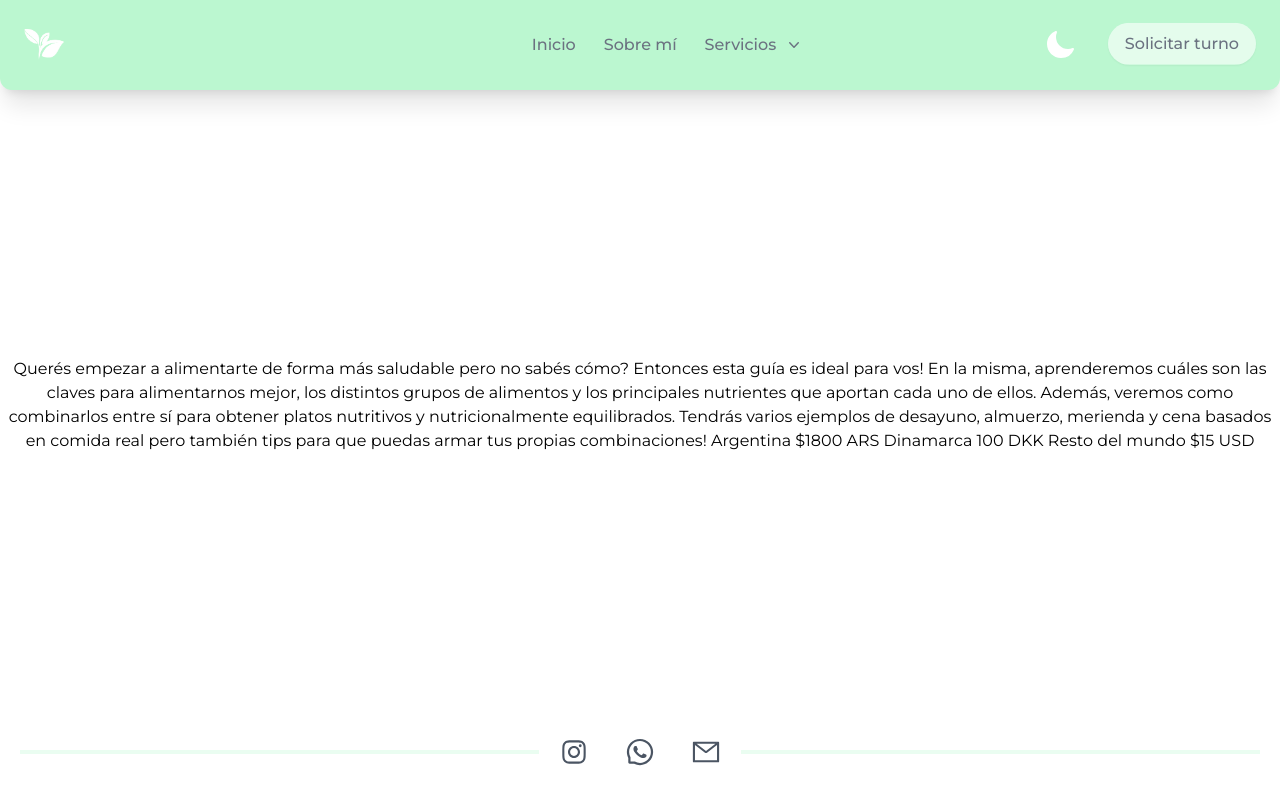
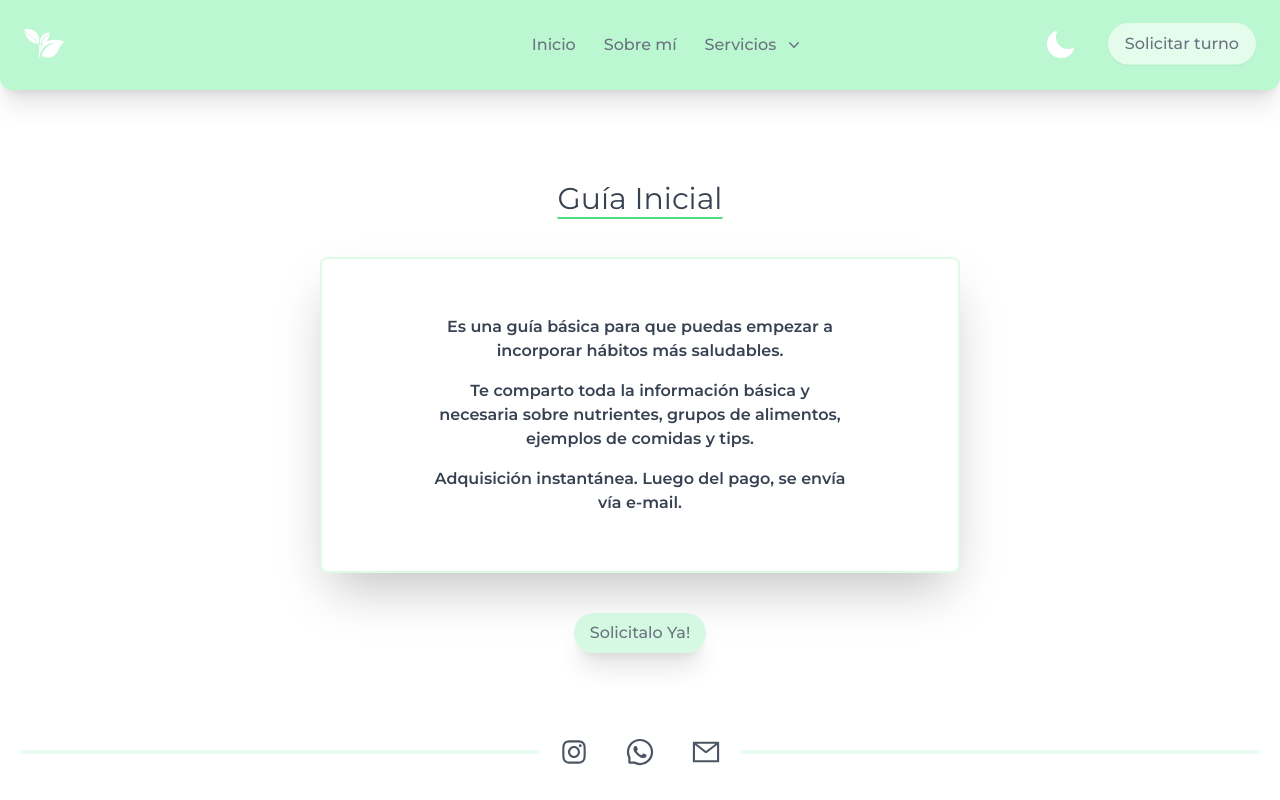
Before and after one commit to francogiuntoli/lupi_site, a Next.js app: page /guia-inicial in a window 1280 px wide. Built offline with nearby package versions, Linux system fonts and the light colour scheme; what prettier-plugin-tailwindcss would draw is missing.

Commit message:
added page titles, updated text in sections, button with wsapp link for guia inicial

```diff
--- a/app/about/page.tsx
+++ b/app/about/page.tsx
@@ -1,11 +1,12 @@
 export default function About() {
   return (
     <div className="m-auto mt-6 flex flex-col items-center justify-center">
-      <div className="m-auto mb-5 w-[90%] rounded-lg border-2 border-green-200 border-opacity-50 p-10 text-center text-gray-700 shadow-2xl dark:bg-zinc-800 dark:text-white sm:mb-0 md:w-[65%] lg:w-[50%]">
+      <h1 className="mb-10 text-3xl text-gray-700 underline decoration-green-400 decoration-2 underline-offset-8 dark:text-green-200 dark:decoration-green-200">
+        Sobre Mí
+      </h1>
+      <div className="m-auto mb-5 flex w-[90%] justify-center rounded-lg border-2 border-green-200 border-opacity-50 p-10 text-center text-gray-700 shadow-2xl dark:bg-zinc-800 dark:text-white sm:mb-0 md:w-[65%] lg:w-[50%]">
+        <div className="max-w-[75%]">
           <ul className="text-gray-700">
-          <h1 className="text-2xl text-green-400 underline decoration-green-400 decoration-2 underline-offset-8 dark:text-green-200 dark:decoration-green-200">
-            Sobre mí
-          </h1>
             <li className="my-4 font-semibold text-gray-700 dark:text-white ">
               Soy Licenciada en Nutrición desde hace más de 5 años.
             </li>
@@ -17,10 +18,12 @@ export default function About() {
               basadas en comida real y disminuir el consumo de procesados.
             </li>
             <li className="my-4 font-semibold text-gray-700 dark:text-white ">
-            Mi objetivo es que vos también te sumes a tener este estilo de vida.
+              Mi objetivo es que vos también te sumes a tener este estilo de
+              vida.
             </li>
           </ul>
         </div>
       </div>
+    </div>
   );
 }
--- a/app/guia-inicial/page.tsx
+++ b/app/guia-inicial/page.tsx
@@ -1,15 +1,37 @@
+import Link from "next/link";
+
 function GuiaInicial() {
   return (
-    <div className="text-center">
-      Querés empezar a alimentarte de forma más saludable pero no sabés cómo?
-      Entonces esta guía es ideal para vos! En la misma, aprenderemos cuáles son
-      las claves para alimentarnos mejor, los distintos grupos de alimentos y
-      los principales nutrientes que aportan cada uno de ellos. Además, veremos
-      como combinarlos entre sí para obtener platos nutritivos y
-      nutricionalmente equilibrados. Tendrás varios ejemplos de desayuno,
-      almuerzo, merienda y cena basados en comida real pero también tips para
-      que puedas armar tus propias combinaciones! Argentina $1800 ARS Dinamarca
-      100 DKK Resto del mundo $15 USD
+    <div className="m-auto mt-6 flex flex-col items-center justify-center">
+      <h1 className="mb-10 text-3xl text-gray-700 underline decoration-green-400 decoration-2 underline-offset-8 dark:text-green-200 dark:decoration-green-200">
+        Guía Inicial
+      </h1>
+      <div className="m-auto mb-5 flex w-[90%] justify-center rounded-lg border-2 border-green-200 border-opacity-50 p-10 text-center text-gray-700 shadow-2xl dark:bg-zinc-800 dark:text-white sm:mb-0 md:w-[65%] lg:w-[50%]">
+        <div className="max-w-[75%]">
+          <ul className="text-gray-700">
+            <li className="my-4 font-semibold text-gray-700 dark:text-white ">
+              Es una guía básica para que puedas empezar a incorporar hábitos
+              más saludables.
+            </li>
+            <li className="my-4 font-semibold text-gray-700 dark:text-white ">
+              Te comparto toda la información básica y necesaria sobre
+              nutrientes, grupos de alimentos, ejemplos de comidas y tips.
+            </li>
+            <li className="my-4 font-semibold text-gray-700 dark:text-white ">
+              Adquisición instantánea. Luego del pago, se envía vía e-mail.
+            </li>
+          </ul>
+        </div>
+      </div>
+
+      <Link
+        className="mt-10 flex select-none justify-center rounded-full bg-green-200/60 px-4 py-2 font-medium text-gray-500 shadow-xl hover:border-gray-500 hover:bg-green-200 hover:text-gray-500 dark:bg-green-200 dark:text-gray-500 dark:shadow-2xl dark:shadow-white/50 dark:hover:bg-green-300/50 dark:hover:text-white"
+        href="https://api.whatsapp.com/send?phone=4591690715&text=Hola!%20Me%20gustar%C3%ADa%20adquirir%20la%20gu%C3%ADa%20inicial"
+        target="_blank"
+        rel="noreferrer"
+      >
+        Solicitalo Ya!
+      </Link>
     </div>
   );
 }
--- a/app/primera-consulta/page.tsx
+++ b/app/primera-consulta/page.tsx
@@ -3,24 +3,24 @@ import Iframe from "../../components/Iframe";
 export default function PrimeraConsulta() {
   return (
     <div className="m-auto mt-6 flex flex-col items-center justify-center">
-      <div className="m-auto mb-5 w-[90%] rounded-lg border-2 border-green-200 border-opacity-50 p-10 text-center text-gray-700 shadow-2xl dark:bg-zinc-800 dark:text-white sm:mb-0 md:w-[65%] lg:w-[50%]">
+      <h1 className="mb-10 text-3xl text-gray-700 underline decoration-green-400 decoration-2 underline-offset-8 dark:text-green-200 dark:decoration-green-200">
+        Consulta Personalizada
+      </h1>
+      <div className="m-auto mb-5 flex w-[90%] justify-center rounded-lg border-2 border-green-200 border-opacity-50 p-10 text-center text-gray-700 shadow-2xl dark:bg-zinc-800 dark:text-white sm:mb-0 md:w-[65%] lg:w-[50%]">
+        <div className="w-[70%]">
           <ul className="text-gray-700">
             <h1 className="text-2xl text-green-400 underline decoration-green-400 decoration-2 underline-offset-8 dark:text-green-200 dark:decoration-green-200">
-            Incluye:
+              Consiste de:
             </h1>
             <li className="my-4 font-semibold text-gray-700 dark:text-white ">
-            Modalidad online, desde cualquier parte del mundo.
+              Una consulta por zoom de aprox. 40 min
             </li>
             <li className="my-4 font-semibold text-gray-700 dark:text-white ">
-            Aprox. 30-40 min de duración.
+              Se realiza un plan de alimentación 100% personalizado y ajustado a
+              tus requerimientos, preferencias, intolerancias, etc.
             </li>
             <li className="my-4 font-semibold text-gray-700 dark:text-white ">
-            Incluye anamnesis alimentaria y plan de alimentación 100%
-          </li>
-          <li className="my-4 font-semibold text-gray-700 dark:text-white ">
-            personalizado, adaptado a tus necesidades y objetivos, estilo de
-            vida, preferencias e intolerancias alimentarias que se envía por
-            e-mail luego de la consulta.
+              Se envía por e-mail luego de la consulta.
             </li>
           </ul>
           <br />
@@ -39,6 +39,7 @@ export default function PrimeraConsulta() {
             </li>
           </ul>
         </div>
+      </div>
       <div className="mt-5">
         <Iframe />
       </div>
--- a/app/seguimiento/page.tsx
+++ b/app/seguimiento/page.tsx
@@ -4,18 +4,22 @@ import Iframe from "../../components/Iframe";
 function Seguimiento() {
   return (
     <div className="m-auto mt-6 flex flex-col items-center justify-center">
-      <div className="m-auto mb-5 w-[90%] rounded-lg border-2 border-green-200 border-opacity-50 p-10 text-center text-gray-700 shadow-2xl dark:bg-zinc-800 dark:text-white sm:mb-0 md:w-[65%] lg:w-[50%]">
+      <h1 className="mb-10 text-3xl text-gray-700 underline decoration-green-400 decoration-2 underline-offset-8 dark:text-green-200 dark:decoration-green-200">
+        Seguimiento
+      </h1>
+      <div className="m-auto mb-5 flex w-[90%] justify-center rounded-lg border-2 border-green-200 border-opacity-50 p-10 text-center text-gray-700 shadow-2xl dark:bg-zinc-800 dark:text-white sm:mb-0 md:w-[65%] lg:w-[50%]">
+        <div className="max-w-[70%]">
           <ul className="text-gray-700">
             <h1 className="text-2xl text-green-400 underline decoration-green-400 decoration-2 underline-offset-8 dark:text-green-200 dark:decoration-green-200">
-            Incluye:
+              Consiste de:
             </h1>
             <li className="my-4 font-semibold text-gray-700 dark:text-white ">
-            Ideal para despejar dudas y seguir acompañándote en el proceso,
-            realizando cualquier ajuste que sea necesario en el plan y mantener
-            la motivación!
+              Una consulta por zoom de aprox. 30 min.
+            </li>
             <li className="my-4 font-semibold text-gray-700 dark:text-white ">
-              Duración aprox. 30 min
-            </li>
+              En la misma, evaluaremos la adherencia al plan de alimentación,
+              realizaremos los ajustes que sean necesarios y seguiremos sumando
+              herramientas para avanzar.
             </li>
           </ul>
           <br />
@@ -34,6 +38,7 @@ function Seguimiento() {
             </li>
           </ul>
         </div>
+      </div>
       <div className="mt-5">
         <Iframe />
       </div>
```
Lines whose indentation alone changed are shown as unchanged.
